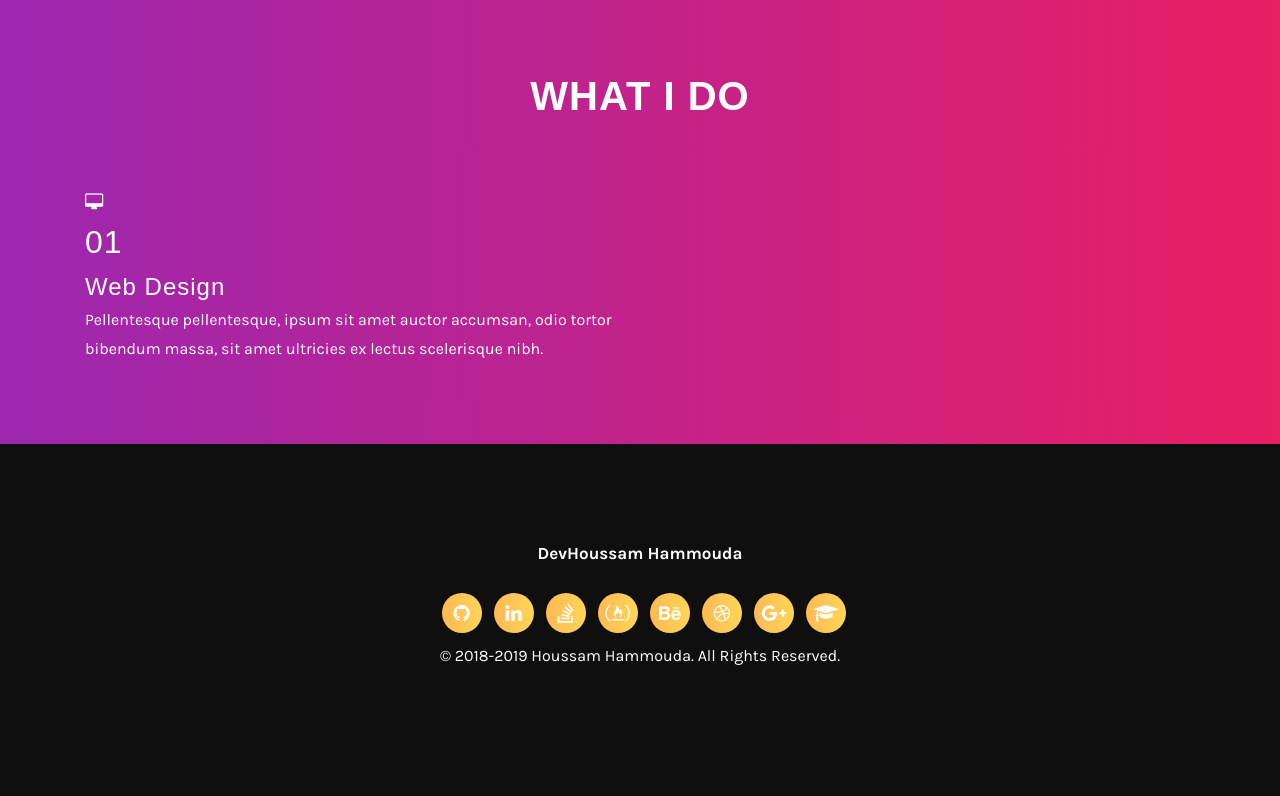
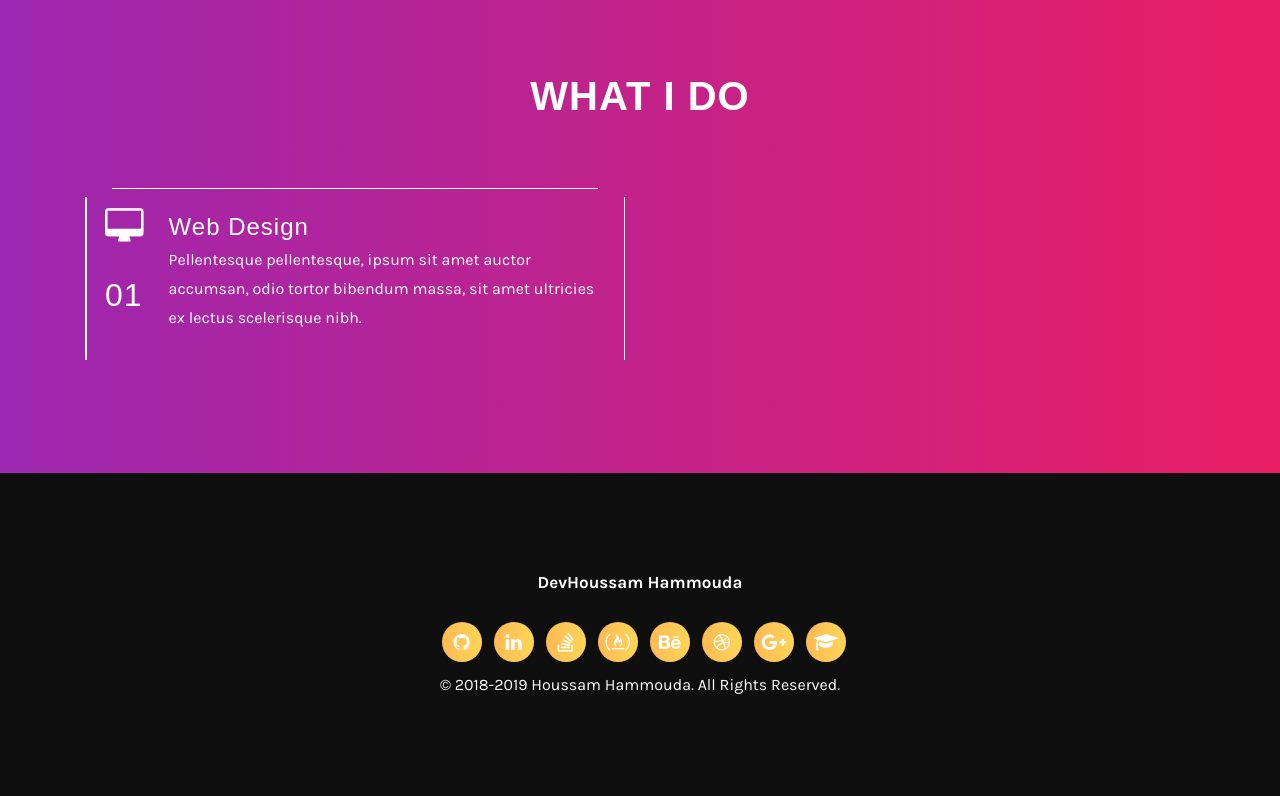
Before and after one commit to om-theme4all/om-theme4all.github.io, a PHP site: page /services.html in a window 1280 px wide. Shown: the part 108-904 px from the top of the page. Before the commit the page ends 773 px from the top, so only its background shows below. Run offline with PHP 8.4, Linux system fonts and the light colour scheme.

Commit message:
Update style.css

```diff
--- a/css/style.css
+++ b/css/style.css
@@ -805,6 +805,48 @@ span.before {
 }
 
 
+/** Services **/
+.service-box {
+    padding: 20px;
+    margin-bottom: 40px;
+    display: flex;
+    position: relative;
+}
+
+.service-box:before {
+    height: 1px;
+    width: 90%;
+    content: '';
+    top: 0px;
+    left: 5%;
+}
+
+.service-box .before, .service-box .after, .service-box:before, .service-box:after {
+    background: #fff;
+    position: absolute;
+}
+
+.service-box .after {
+    height: 90%;
+    width: 1px;
+    bottom: 5%;
+    right: 0px;
+}
+
+.service-icon i {
+    font-size: 36px;
+    color: #ffffff;
+}
+
+.box-num {
+    position: absolute;
+    top: 60%;
+    transform: translateY(-50%);
+}
+
+.service-content {
+    margin-left: 25px;
+}
 
 /*=================================*/
 /*  Footer
```
